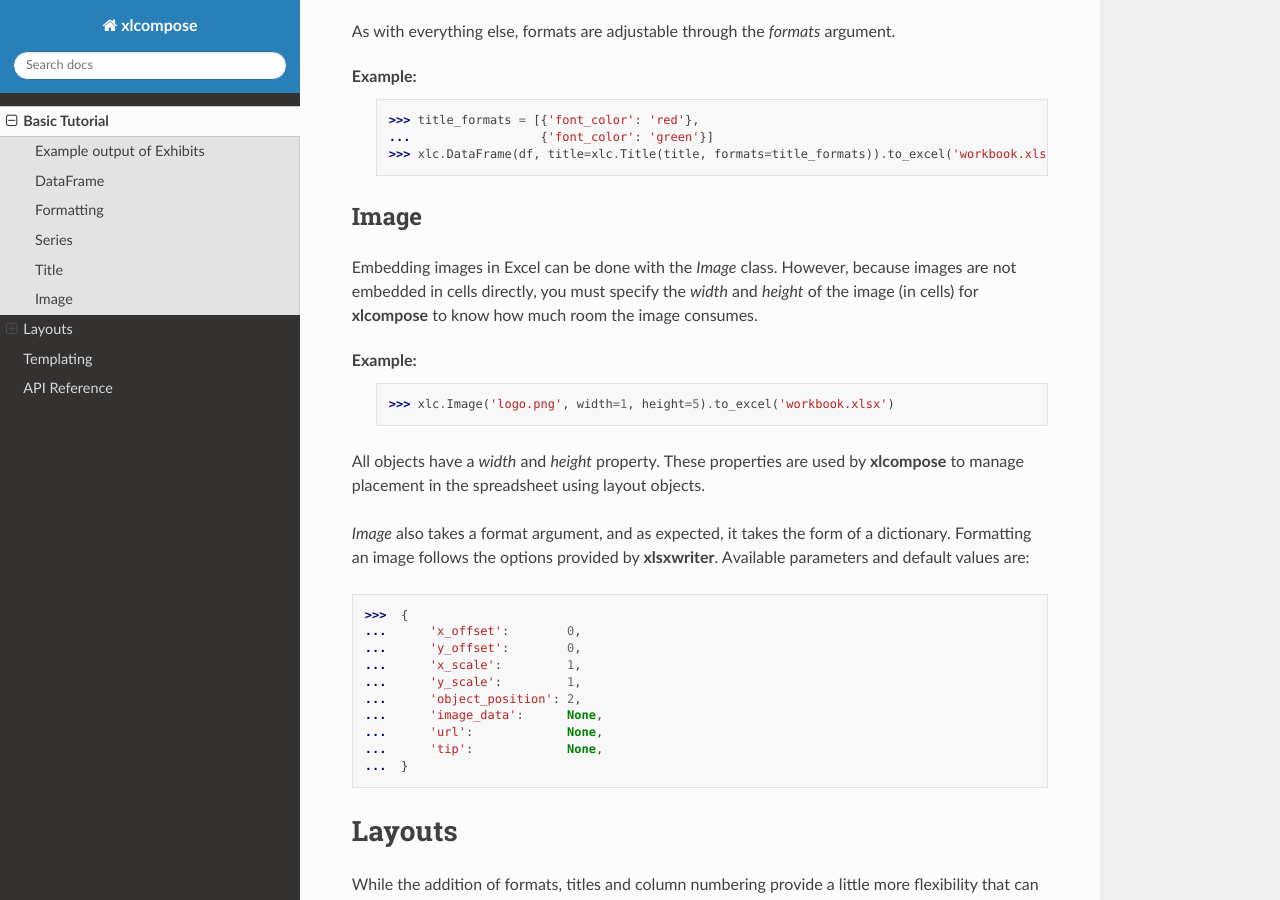
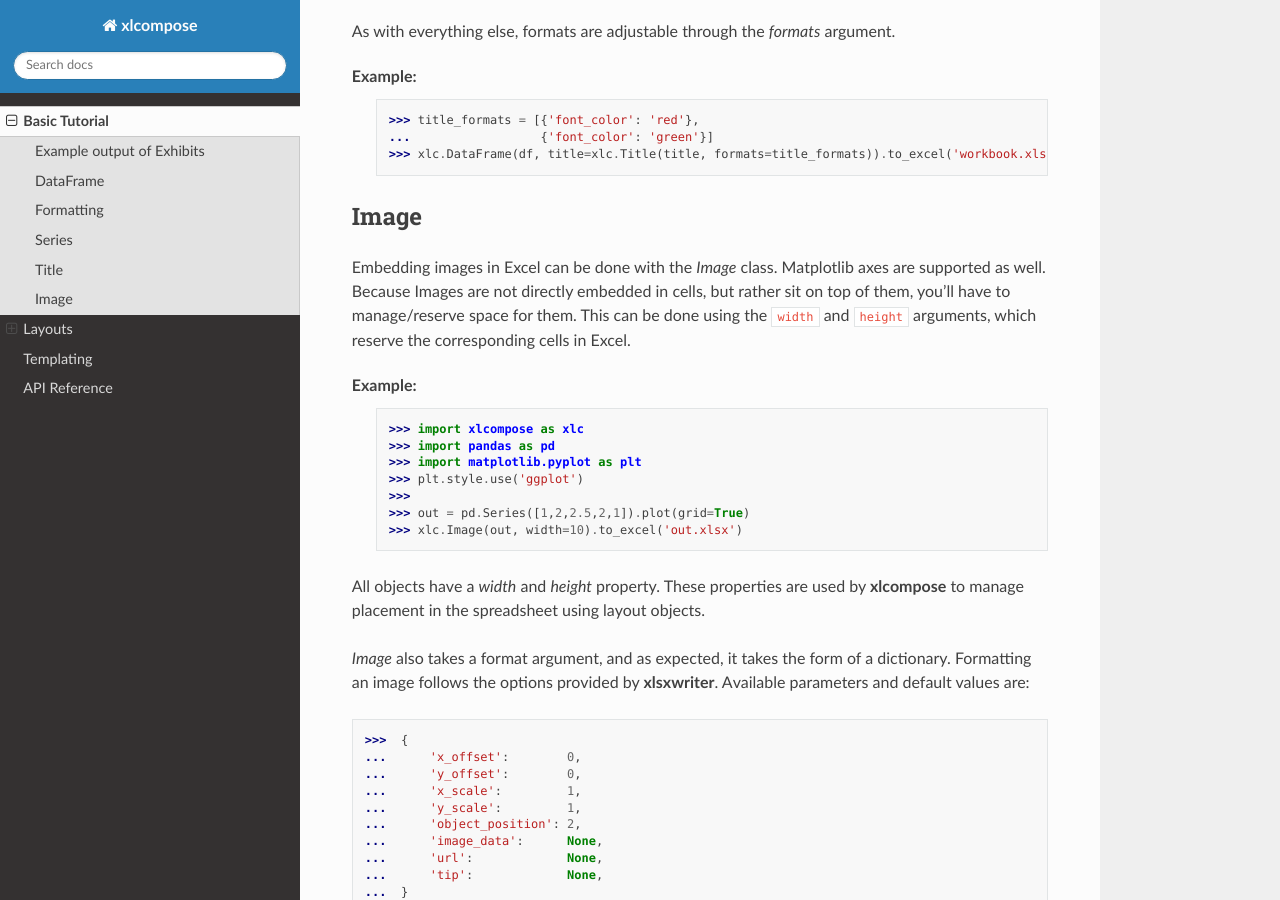
Before and after one commit to jbogaardt/xlcompose, a Sphinx documentation site: the page built from docs/examples.rst, in a window 1280 px wide and 900 px high, scrolled down 3161 px. Built offline with Sphinx 7.4.7 and the Read the Docs theme 2.0.0, drawn with Linux system fonts in a browser that asks for light colours.

Commit message:
resolves #4

```diff
--- a/docs/examples.rst
+++ b/docs/examples.rst
@@ -120,13 +120,19 @@ As with everything else, formats are adjustable through the `formats` argument.
 
 Image
 -----
-Embedding images in Excel can be done with the `Image` class.  However, because
-images are not embedded in cells directly, you must specify the `width` and
-`height` of the image (in cells) for **xlcompose** to know how much room the image
-consumes.
+Embedding images in Excel can be done with the `Image` class.  Matplotlib axes
+are supported as well.  Because Images are not directly embedded in cells, but rather
+sit on top of them, you'll have to manage/reserve space for them.  This can be done using
+the ``width`` and ``height`` arguments, which reserve the corresponding cells in Excel.
 
 **Example:**
-   >>> xlc.Image('logo.png', width=1, height=5).to_excel('workbook.xlsx')
+   >>> import xlcompose as xlc
+   >>> import pandas as pd
+   >>> import matplotlib.pyplot as plt
+   >>> plt.style.use('ggplot')
+   >>>
+   >>> out = pd.Series([1,2,2.5,2,1]).plot(grid=True)
+   >>> xlc.Image(out, width=10).to_excel('out.xlsx')
 
 All objects have a `width` and `height` property.  These properties are used
 by **xlcompose** to manage placement in the spreadsheet using layout objects.
```
Also changed, not shown: 2 other files.
